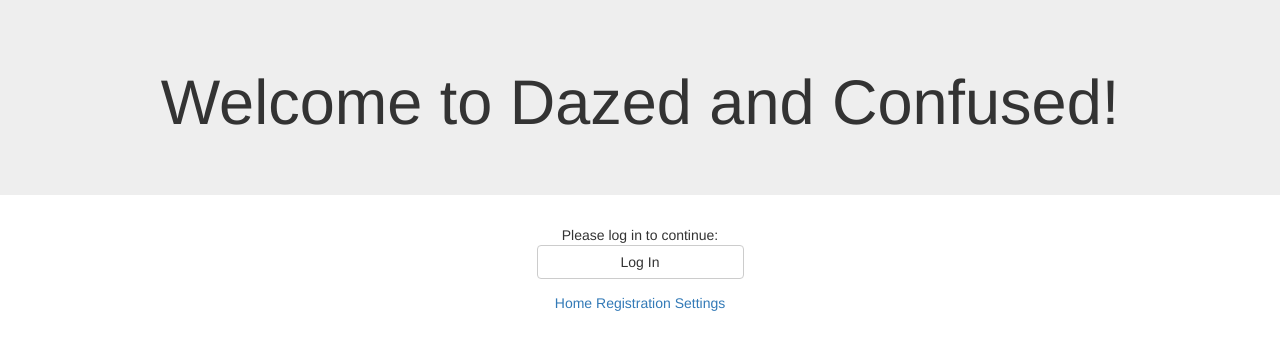
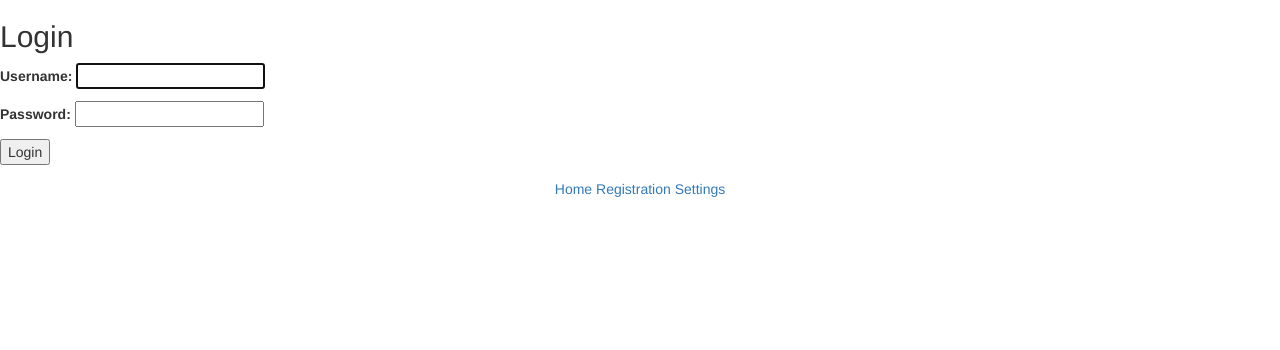
Before and after one commit to haleyt2015/Dazed-Confused, a Django app: page / in a window 1280 px wide. Shown: the top 350 px of the page. Run offline with Django 3.2, Linux system fonts and the light colour scheme; some libraries are stand-ins or nearby versions.

Commit message:
implemented django's built in login and user registration system

```diff
--- a/Dazed_And_Confused/webApp/admin.py
+++ b/Dazed_And_Confused/webApp/admin.py
@@ -1,7 +1 @@
 from django.contrib import admin
-
-from .models import User
-
-@admin.register(User)
-class UserAdmin(admin.ModelAdmin):
-    list_display = ['email', 'password']
--- a/Dazed_And_Confused/webApp/templates/base.html
+++ b/Dazed_And_Confused/webApp/templates/base.html
@@ -17,7 +17,7 @@
     {% endblock %}
     <div class = 'footer'>
       <div class = 'text-center'>
-        <a href="{% url 'home' %}">Home</a>
+        <a href="{% url 'login' %}">Home</a>
         <a href="{% url 'registration' %}">Registration</a>
         <a hred="{% url 'settings' %}">Settings</a>
 
--- a/Dazed_And_Confused/webApp/templates/login_page.html
+++ /dev/null
@@ -1,22 +0,0 @@
-{% extends "base.html" %}
-{% block content %}
-
-<div class="jumbotron text-center">
-  <h1>Welcome to Dazed and Confused!</h1>
-
-</div>
-
-<div class='text-center'>
-  Please log in to continue:
-</div>
-
-<div id='form' class='text-center'>
-  <form method='post'>
-    {% csrf_token %}
-    {{ form.as_p }}
-    <input class='btn btn-default' type='sumbit' value='Log In'/>
-  </form>
-</div>
-
-
-{% endblock %}
--- /dev/null
+++ b/Dazed_And_Confused/webApp/templates/registration/login.html
@@ -0,0 +1,12 @@
+{% extends 'base.html' %}
+
+{% block title %}Login{% endblock %}
+
+{% block content %}
+  <h2>Login</h2>
+  <form method="post">
+    {% csrf_token %}
+    {{ form.as_p }}
+    <button type="submit">Login</button>
+  </form>
+{% endblock %}
--- a/Dazed_And_Confused/webApp/urls.py
+++ b/Dazed_And_Confused/webApp/urls.py
@@ -1,8 +1,9 @@
 from django.conf.urls import url
+from django.contrib.auth import views as auth_views
 from webApp import views
 
 urlpatterns = [
-    url(r'^$', views.home, name='home'),
-    url(r'registration_page', views.registration, name='registration'),
+    url(r'^$', auth_views.login, name='login'),
+    url(r'registration_page', views.signup, name='registration'),
     url(r'settings_page', views.settings, name='settings'),
 ]
--- a/Dazed_And_Confused/webApp/views.py
+++ b/Dazed_And_Confused/webApp/views.py
@@ -1,14 +1,25 @@
 from django.shortcuts import render
 from django.views.generic import TemplateView
-from .forms import UserLogInForm
-
-from .models import User
+from .forms import UserCreationForm
+from django.contrib.auth import authenticate
+from django.contrib.auth import login
 
 def home(request):
-    return render(request, 'login_page.html', context=None)
-
-def registration(request):
-    return render(request, 'registration_page.html', context=None)
+    return render(request, 'registration/login.html')
 
 def settings(request):
     return render(request, 'settings.html', context=None)
+
+def signup(request):
+    if request.method == 'POST':
+        form = UserCreationForm(request.POST)
+        if form.is_valid():
+            form.save()
+            username = form.cleaned_data.get('username')
+            raw_password = form.cleaned_data.get('password1')
+            user = authenticate(username=username, password=raw_password)
+            login(request, user)
+            return render(request, 'login_page.html')
+    else:
+        form = UserCreationForm()
+    return render(request, 'signup.html', {'form': form})
```
Also changed, not shown: Dazed_And_Confused/webApp/forms.py (+7 -7 lines), Dazed_And_Confused/webApp/models.py (+3 -11 lines), Dazed_And_Confused/webApp/templates/registration_page.html (deleted, +0 -14 lines), Dazed_And_Confused/webApp/templates/signup.html (added, +21 -0 lines), Dazed_And_Confused/db.sqlite3.
